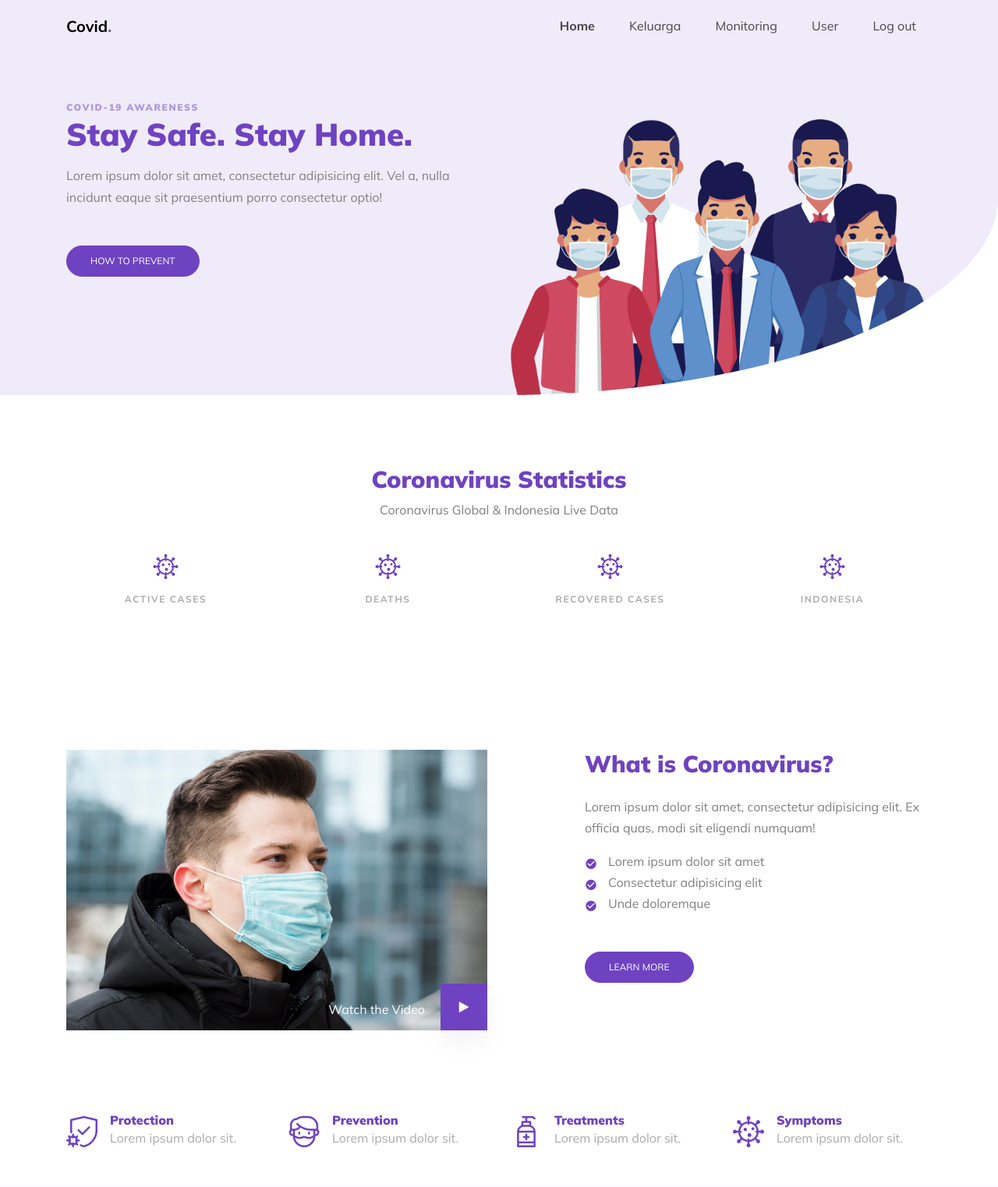
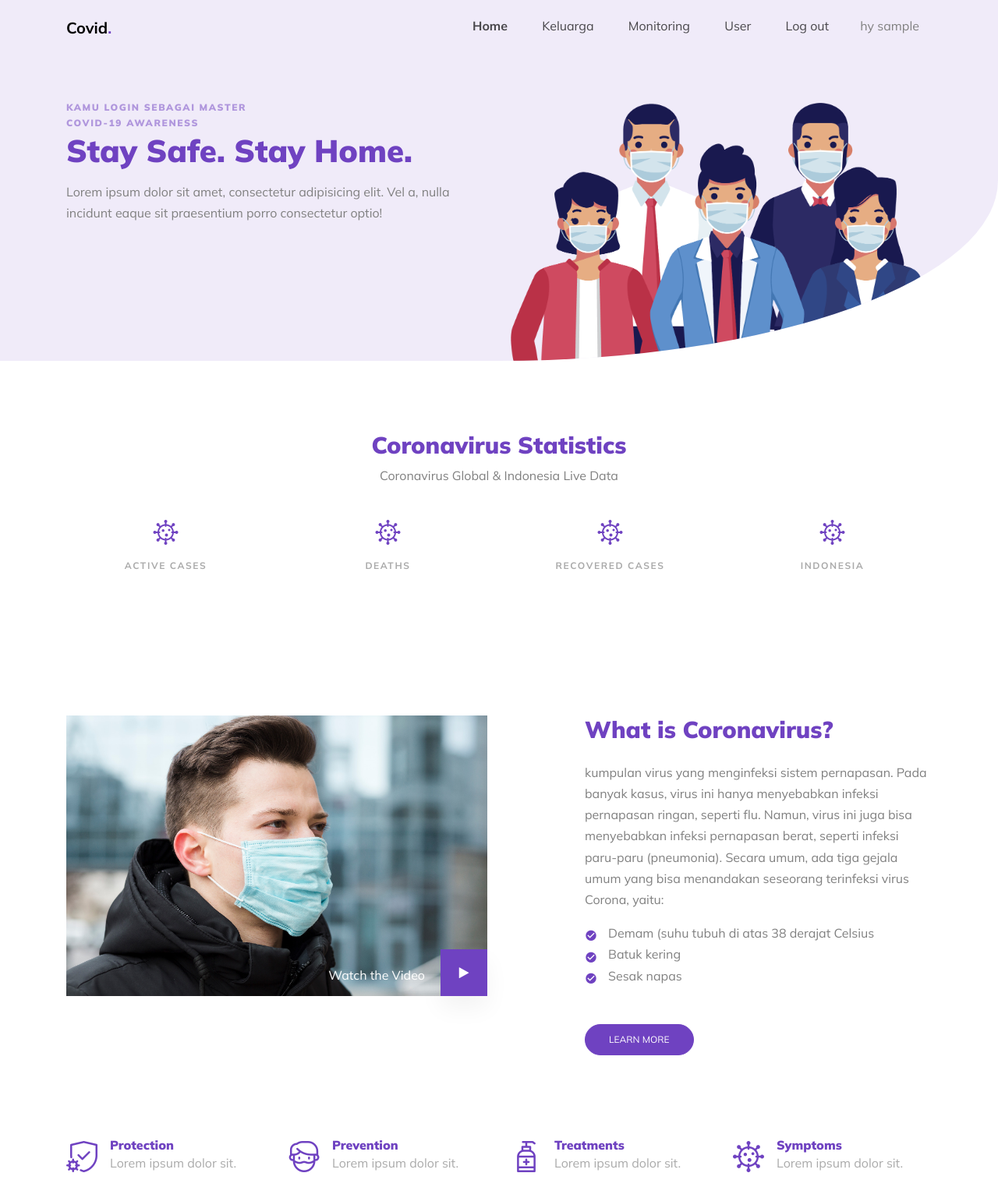
Before and after one commit to rizkyhadisaputra/tugasakhir, a PHP site: page / in a window 1280 px wide. Shown: the top 1523 px of the page at 78% size. Run offline with PHP 8.4, Linux system fonts and the light colour scheme; the visitor is signed in with stand-in values (Sample User, id 1); data that the repository does not hold is empty; some web fonts are replaced.

Commit message:
index,navbar

```diff
--- a/index.php
+++ b/index.php
@@ -11,13 +11,12 @@ session_start();
       <div class="container">
         <div class="row align-items-center">
           <div class="col-lg-6 mr-auto text-center text-lg-left">
+            <span class="d-block subheading">Kamu Login Sebagai <?php echo $_SESSION['ases']; ?></span>
             <span class="d-block subheading">Covid-19 Awareness</span>
             <h1 class="heading mb-3">Stay Safe. Stay Home.</h1>
             <p class="mb-5">Lorem ipsum dolor sit amet, consectetur adipisicing elit. Vel a, nulla incidunt eaque sit praesentium porro consectetur optio!</p>
-            <p class="mb-4"><a href="#" class="btn btn-primary">How to prevent</a></p>
 
-
-
+            <!-- <p class="mb-4"><a href="#" class="btn btn-primary">How to prevent</a></p> -->
           </div>
           <div class="col-lg-6">
             <figure class="illustration">
@@ -130,7 +129,7 @@ $profile4 = json_decode($profile4, TRUE);
               <img src="images/hero_1.jpg" alt="Image" class="img-fluid">
               <div class="absolute-block d-flex">
                 <span class="text">Watch the Video</span>
-                <a href="https://www.youtube.com/watch?v=9pVy8sRC440" data-fancybox class="btn-play">
+                <a href="https://youtu.be/D9tTi-CDjDU" data-fancybox class="btn-play">
                   <span class="icon-play"></span>
                 </a>
               </div>
@@ -138,13 +137,15 @@ $profile4 = json_decode($profile4, TRUE);
           </div>
           <div class="col-lg-5 ml-auto">
             <h2 class="mb-4 section-heading">What is Coronavirus?</h2>
-            <p>Lorem ipsum dolor sit amet, consectetur adipisicing elit. Ex officia quas, modi sit eligendi numquam!</p>
+            <p>kumpulan virus yang menginfeksi sistem pernapasan. Pada banyak kasus, virus ini hanya menyebabkan infeksi pernapasan ringan, seperti flu. Namun,
+              virus ini juga bisa menyebabkan infeksi pernapasan berat, seperti infeksi paru-paru (pneumonia).
+              Secara umum, ada tiga gejala umum yang bisa menandakan seseorang terinfeksi virus Corona, yaitu:</p>
             <ul class="list-check list-unstyled mb-5">
-              <li>Lorem ipsum dolor sit amet</li>
-              <li>Consectetur adipisicing elit</li>
-              <li>Unde doloremque</li>
+              <li>Demam (suhu tubuh di atas 38 derajat Celsius</li>
+              <li>Batuk kering</li>
+              <li>Sesak napas</li>
             </ul>
-            <p><a href="#" class="btn btn-primary">Learn more</a></p>
+            <p><a href="https://www.alodokter.com/virus-corona" class="btn btn-primary">Learn more</a></p>
           </div>
         </div>
       </div>
@@ -374,7 +375,7 @@ $profile4 = json_decode($profile4, TRUE);
 
               <div class="col-lg-8 mb-4 mb-lg-0"><strong>Stay at home and call your doctor:</strong> Lorem ipsum dolor sit amet, consectetur adipisicing elit. Accusantium, eaque.</div>
               <div class="col-lg-4 text-lg-right">
-                <a href="#" class="btn btn-primary"><span class="icon-phone mr-2 mt-3"></span>Help line</a>
+                <a href="https://www.halodoc.com/" class="btn btn-primary"><span class="icon-phone mr-2 mt-3"></span>Help line</a>
               </div>
             </div>
           </div>
@@ -383,7 +384,7 @@ $profile4 = json_decode($profile4, TRUE);
     </div>
 
 
-    <div class="site-section">
+    <!-- <div class="site-section">
       <div class="container">
         <div class="row mb-5">
           <div class="col-lg-7 mx-auto text-center">
@@ -452,7 +453,7 @@ $profile4 = json_decode($profile4, TRUE);
           </div>
         </div>
       </div>
-    </div>
+    </div> -->
 
     <div class="site-footer">
       <div class="container">
--- a/navbar.php
+++ b/navbar.php
@@ -79,6 +79,7 @@ session_start();
                             <li><a href="monitoring.php" class="nav-link">Monitoring</a></li>
                             <li><a href="user.php" class="nav-link">User</a></li>
                             <li><a href="logout.php" class="nav-link">Log out</a></li>
+                            <li><p class="nav-link">hy <?php echo $_SESSION['kunci']; ?></p></li>
                           </ul>
 
                     <?php       }
```
